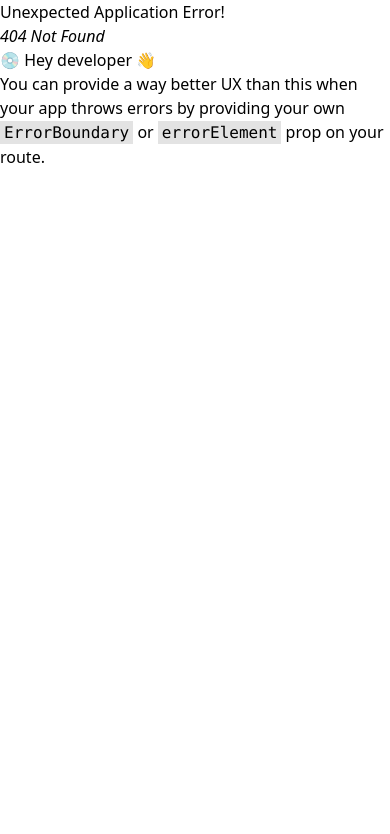
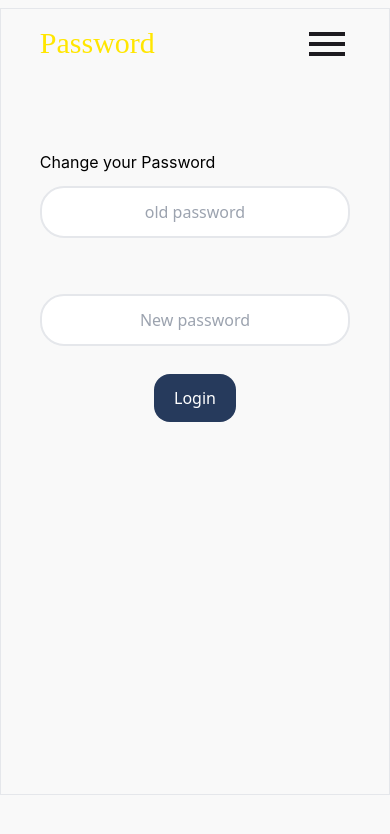
Before and after one commit to cafferti/selveencompany, a React (Vite) app: page /dash/password in a window 390 px wide. Before the commit this address had no page. Shown: the top 834 px of the page. Built offline with nearby package versions, Linux system fonts and the light colour scheme.

Commit message:
completed manage password and signup responsive ui

```diff
--- a/src/App.tsx
+++ b/src/App.tsx
@@ -6,9 +6,8 @@ import Signin from './signin'
 import Upload from './upload'
 import Gallery from './gallery'
 import Sidenav from './sidenav'
-import { BrowserRouter, Routes, Route, Link, createBrowserRouter,createRoutesFromElements, RouterProvider} from 'react-router-dom'
-import sidenav from './sidenav'
-import upload from './upload'
+import { Route, createBrowserRouter,createRoutesFromElements, RouterProvider} from 'react-router-dom'
+import Managepassword from './managepassword'
 
  {/* <Sidenav/> */}
 
@@ -24,6 +23,7 @@ const router = createBrowserRouter(
         <Route index element={<Gallery />} />
         <Route path="gallery" element={<Gallery />} />
         <Route path="upload" element={<Upload />} />
+        <Route path="password" element={<Managepassword />} />
       </Route>
     </>  )
 )
--- a/src/gallery.tsx
+++ b/src/gallery.tsx
@@ -111,7 +111,7 @@ const Gallery: React.FC = () => {
               <NavLink className={direct} to='/Dash/gallery'> Dashboard</NavLink> <br />
               <NavLink className={direct} to='/Dash/upload'> Upload</NavLink> <br />
               <a className="active border-b border-1" href="">Live Site</a> <br />
-              <NavLink className={direct} to=''>Manage Password</NavLink> <br />
+              <NavLink className={direct} to='/Dash/password'>Manage Password</NavLink> <br />
             </nav>
           </div>
           <button onClick={toggle} className={`${burger} sm:hidden absolute right-[20%]`}>
--- /dev/null
+++ b/src/managepassword.tsx
@@ -0,0 +1,75 @@
+import React from 'react'
+import { useState } from 'react'
+import { toast, ToastContainer } from 'react-toastify';
+import 'react-toastify/dist/ReactToastify.css';
+import darklogo from "./assets/logo2.png"
+import { NavLink } from 'react-router-dom';
+import lightlogo from "./assets/logo1.png"
+import closeicon from './assets/Close_MD.svg'
+import saulltechmenu from './assets/menu.svg'
+
+
+
+
+
+function managepassword() {
+
+
+    const [monitor, setmonitor] = useState('hidden')
+    const [burger, setburger] = useState('block')
+    const direct = 'border-b pb-1 pt-0 my-0 hover:text-gray-500 pb-4'
+
+
+
+
+    const toggle = () => {
+        if (monitor === 'hidden') {
+          setmonitor('block')
+          setburger('hidden')
+
+        } else {
+          setmonitor('hidden')
+          setburger('block')
+
+        }
+      }
+
+
+
+  return (
+
+    <div className=' text-black h-screen w-[100%] py-[2%] overflow-y-hidden bg-[#f9f9f9] ' >
+        <ToastContainer />
+
+        <div className={` ${monitor} overide absolute w-[100%] text-xl text-black h-[100%] bg-[rgba(249,249,249,0.8)] mt-[-1.5rem] sm:hidden font-mono `}>
+        <nav className=' w-[70%]  bg-[#F2F2F2] h-[100%] ml-[30%] flex flex-col '>
+          <div className="flex justify-between px-[5%] mb-[3rem] pt-10">
+            <img className="w-[3rem] " src={lightlogo} alt="" />
+            <button onClick={toggle} className="w-[15%] border-gray-400 border"> <img className="w-[100%]" src={closeicon} alt="" />
+            </button>
+
+          </div>
+          <NavLink className={direct} to='/Dash/gallery'> Dashboard</NavLink> <br />
+          <NavLink className={direct} to='/Dash/upload'> Upload</NavLink> <br />
+          <a className="active border-b border-1" href="">Live Site</a> <br />
+          <NavLink className={direct} to='/Dash/password'>Manage Password</NavLink> <br />
+        </nav>
+      </div>
+      <button onClick={toggle} className={`${burger} sm:hidden absolute right-[10%] mt-3`}>
+        <img className='w-[3rem]' src={saulltechmenu} alt="" />
+      </button>
+
+
+        <form className=' h-[95%] border border-gray-200 flex flex-col   items-center align-middle pb-[5%] h-100%] sm:mx-[30%] md:py-[2%] '>
+        <h1 className='text-3xl font-pacifico self-start mt-4 ml-[10%] mb-[20%]  text-[#FFE600]'>Password</h1>
+         <p className=' text-black self-start ml-[10%] py-3 font-inter'>Change your Password</p>
+
+            <input value={''} onChange={''} id='Username' className='ApiName border-gray border-[2px] mb-[2rem] rounded-3xl text-center p-3 w-[80%] text-black' type="text" placeholder='old password' /> <br />
+            <input value={''} onChange={''} className='ApiPassKey border-gray border-[2px] rounded-3xl text-center py-3 w-[80%] text-black' type="text" placeholder='New password' />
+            <button onClick={''} className='p-3 rounded-2xl bg-[#263A5C] text-white my-7 px-5 hover:bg-blue-950 hover:text-white'>Login</button>
+        </form>
+    </div>
+  )
+}
+
+export default managepassword
--- a/src/sidenav.tsx
+++ b/src/sidenav.tsx
@@ -48,7 +48,7 @@ const logout = () =>{
           <p className='px-3'>Live site</p>
         </a>
 
-        <NavLink to ="Dash/password" className='flex items-center pl-[30%] py-4 hover:pl-[32%] cursor-pointer'>
+        <NavLink to ="/Dash/password" className='flex items-center pl-[30%] py-4 hover:pl-[32%] cursor-pointer'>
           <img src={saulltechkey} alt="" />
           <p className='px-3'>Manage password</p>
         </NavLink>
--- a/src/signin.tsx
+++ b/src/signin.tsx
@@ -4,6 +4,10 @@ import { toast, ToastContainer } from 'react-toastify';
 import 'react-toastify/dist/ReactToastify.css';
 import { Link, Outlet } from 'react-router-dom';
 import { useNavigate } from 'react-router-dom';
+import lightlogo from "./assets/logo1.png"
+import darklogo from "./assets/logo2.png"
+
+
 
 
 
@@ -75,12 +79,16 @@ function signin (){
 
 
   return (
-    <div className='bg-slate-800 text-white h-screen '>
+    <div className='bg-slate-800 text-white h-screen w-[100%] py-[5%] overflow-y-hidden ' >
         <ToastContainer />
-        <form className=' flex flex-col max-w-[30rem] mx-[auto] items-center align-middle py-[10rem] '>
-            <input value={Username} onChange={ (e)=>setUsername(e.target.value)} id='Username' className='ApiName border-gray border-[2px] my-[2rem] rounded-3xl text-center py-3 px-[5rem] text-black' type="text" placeholder='Name' /> <br />
-            <input value={Password} onChange={(e)=>setPassword(e.target.value)} className='ApiPassKey border-gray border-[2px] rounded-3xl text-center py-3 px-[5rem] text-black' type="text" placeholder='password' />
-            <button onClick={login} className='p-3 rounded-2xl bg-white text-black my-7 px-5'>Login</button>
+        <div className='flex px-[5%] align-middle justify-between items-center font-pacifico text-3xl mb-4 sm:h-[1%] '>
+         <img className='w-[25%] sm:w-[10%] opacity-50' src={darklogo} alt="" />
+         <p>Login</p>
+        </div>
+        <form className=' border border-gray-700 flex flex-col  mx-[10%] items-center align-middle py-[20%] h-100%] sm:mx-[30%] md:py-[10rem] '>
+            <input value={Username} onChange={ (e)=>setUsername(e.target.value)} id='Username' className='ApiName border-gray border-[2px] my-[2rem] rounded-3xl text-center py-3 w-[80%] text-black' type="text" placeholder='Name' /> <br />
+            <input value={Password} onChange={(e)=>setPassword(e.target.value)} className='ApiPassKey border-gray border-[2px] rounded-3xl text-center py-3 w-[80%] text-black' type="text" placeholder='password' />
+            <button onClick={login} className='p-3 rounded-2xl bg-white text-black my-7 px-5 hover:bg-blue-950 hover:text-white'>Login</button>
         </form>
     </div>
   )}
--- a/src/upload.tsx
+++ b/src/upload.tsx
@@ -97,7 +97,7 @@ function upload() {
 
 
   return (
-    <div className=' '>
+    <div className=' bg-[#f9f9f9] mt-[-1rem] h-[100%] '>
       <ToastContainer />
 
       <div className={` ${monitor} overide absolute w-[100%] text-xl text-black h-[100%] bg-[rgba(249,249,249,0.8)] mt-[-1.5rem] sm:hidden font-mono `}>
@@ -111,7 +111,7 @@ function upload() {
           <NavLink className={direct} to='/Dash/gallery'> Dashboard</NavLink> <br />
           <NavLink className={direct} to='/Dash/upload'> Upload</NavLink> <br />
           <a className="active border-b border-1" href="">Live Site</a> <br />
-          <NavLink className={direct} to=''>Manage Password</NavLink> <br />
+          <NavLink className={direct} to='/Dash/password'>Manage Password</NavLink> <br />
         </nav>
       </div>
       <button onClick={toggle} className={`${burger} sm:hidden absolute right-[10%] mt-6`}>
@@ -121,7 +121,7 @@ function upload() {
 
 
 
-      <form onSubmit={collectonsubmit} className=' flex flex-col text-center items-center text-black border sm:ml-[10rem] sm:mr-[30%] md:px-0 sm:px-[10%] bg-[blu]  h-screen justify-between sm:justify-normal my-3'>
+      <form onSubmit={collectonsubmit} className=' flex flex-col text-center items-center text-black border sm:ml-[10rem] sm:mr-[30%] md:px-0 sm:px-[10%] bg-[blu] sm:justify-around  h-screen justify-between sm:justify-normal my-3'>
         <h1 className=' self-start sm:self-center pl-6 pt-7 font-pacifico sm:pt-[1rem] pb-[4rem] text-3xl text-[#FFE600]  '>Upload File</h1>
         <p className='text-[#B1B5B9] px-[5%]'>Enter item description</p>
         <textarea name='description' placeholder='Description' className=' bg-inherit border px-3 w-[80%] sm:w-[100%] max-w-[25rem] border-gray-800 ml-5 mt-4 py-2 rounded-2xl' type="text" /> <br />
```
